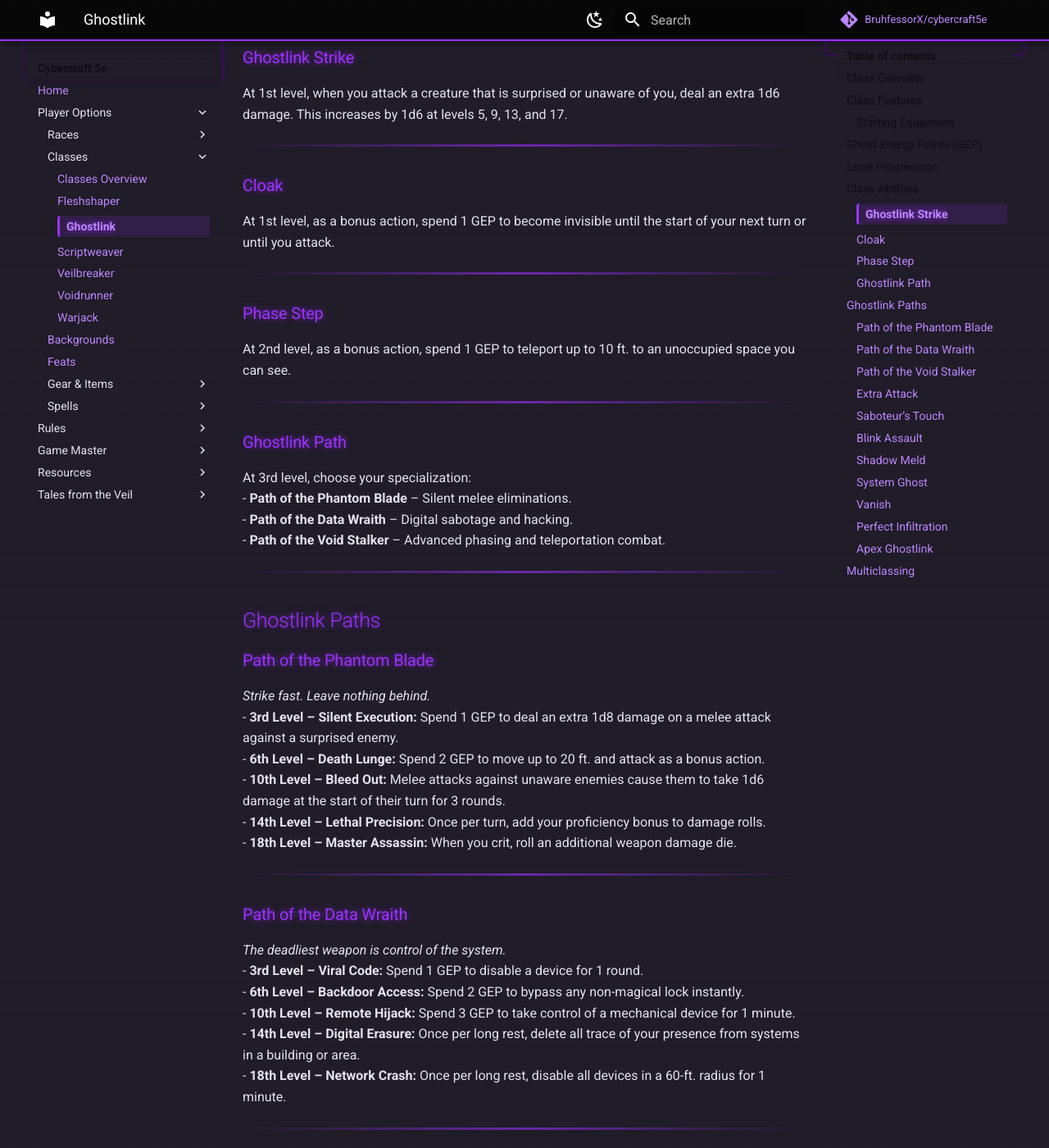
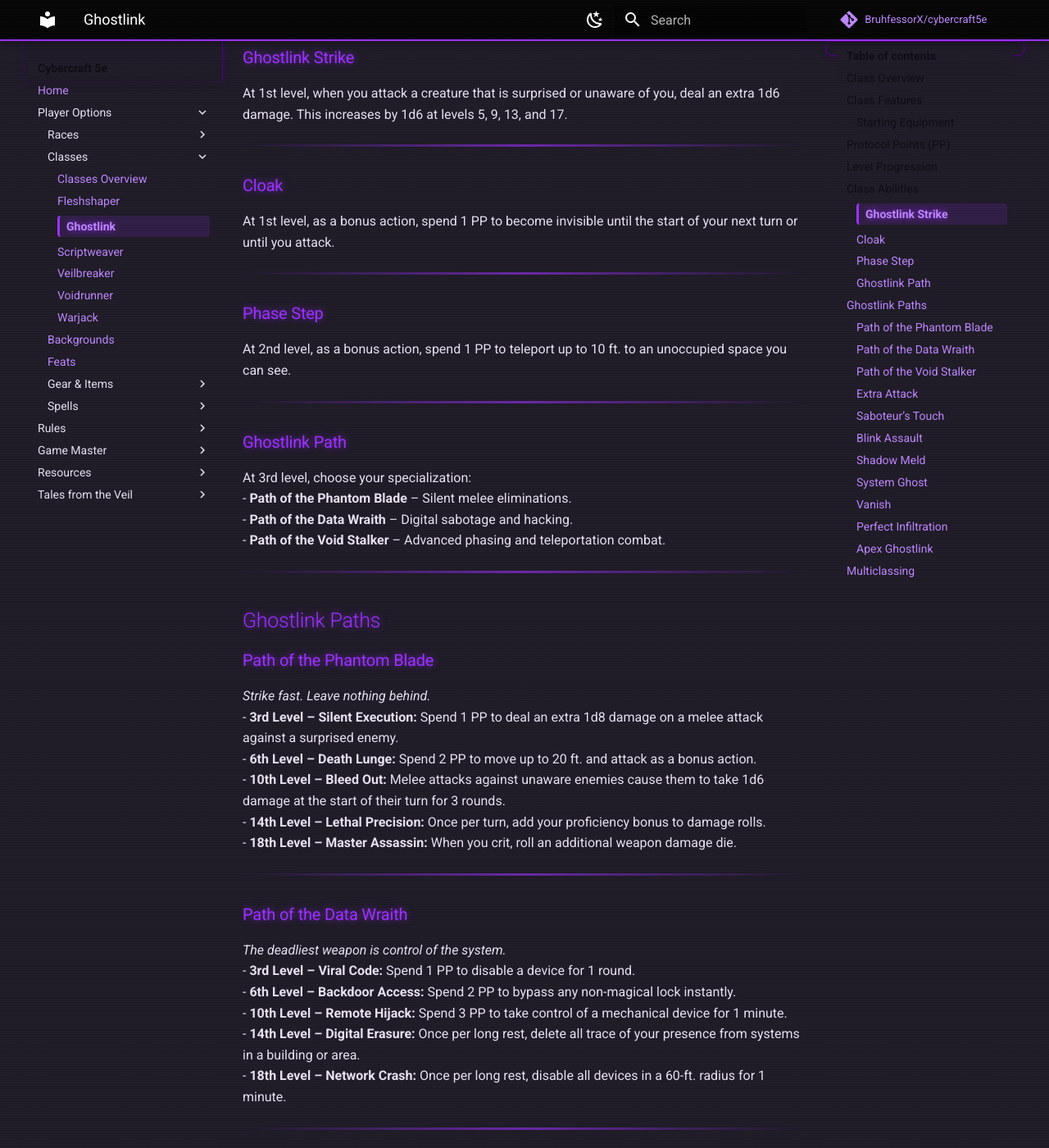
Before and after one commit to BruhfessorX/cybercraft5e, an MkDocs documentation site: the page built from docs/player-options/classes/ghostlink.md, in a window 1280 px wide and 1400 px high, scrolled down 2394 px. Shown: the whole window at 82% size. Built offline with MkDocs 1.6.1 and Material for MkDocs 9.7.7, drawn with Linux system fonts in a browser that asks for light colours; comment, search, counter and statistics services are not loaded; some of the changed text lies outside the part shown.

Commit message:
Ghostlink updates

```diff
--- a/docs/player-options/classes/ghostlink.md
+++ b/docs/player-options/classes/ghostlink.md
@@ -24,24 +24,24 @@
 
 ### Starting Equipment
 You start with the following equipment, in addition to the equipment granted by your background:
-- (a) light pistol or (b) silenced blade
-- (a) light armor or (b) stealth suit
+- (a) light weapon or (b) combat knife
+- (a) light armor or (b) medium armor
 - Hacking tools
 - 30 credits
 
 ---
 
-## Ghost Energy Points (GEP)
-Ghost Energy Points power the Ghostlink’s stealth tech and phasing abilities.
+## Protocol Points (PP)
+Protocol Points power the Ghostlink’s stealth tech and phasing abilities.
 - **Starts at 3 at level 1**, scaling to 25 by level 20.
-- **Regains on short or long rest**.
+- **Regains on long rest**.
 - Can be used for cloaking, teleportation, or special attacks.
 
 ---
 
 ## Level Progression
 
-| Level | Features | GEP |
+| Level | Features | PP |
 |-------|----------|-----|
 | 1     | Ghostlink Strike, Cloak | 3 |
 | 2     | Phase Step | 4 |
@@ -74,12 +74,12 @@
 ---
 
 ### Cloak
-At 1st level, as a bonus action, spend 1 GEP to become invisible until the start of your next turn or until you attack.
+At 1st level, as a bonus action, spend 1 PP to become invisible until the start of your next turn or until you attack.
 
 ---
 
 ### Phase Step
-At 2nd level, as a bonus action, spend 1 GEP to teleport up to 10 ft. to an unoccupied space you can see.
+At 2nd level, as a bonus action, spend 1 PP to teleport up to 10 ft. to an unoccupied space you can see.
 
 ---
 
@@ -95,8 +95,8 @@
 
 ### Path of the Phantom Blade
 *Strike fast. Leave nothing behind.*
-- **3rd Level – Silent Execution:** Spend 1 GEP to deal an extra 1d8 damage on a melee attack against a surprised enemy.
-- **6th Level – Death Lunge:** Spend 2 GEP to move up to 20 ft. and attack as a bonus action.
+- **3rd Level – Silent Execution:** Spend 1 PP to deal an extra 1d8 damage on a melee attack against a surprised enemy.
+- **6th Level – Death Lunge:** Spend 2 PP to move up to 20 ft. and attack as a bonus action.
 - **10th Level – Bleed Out:** Melee attacks against unaware enemies cause them to take 1d6 damage at the start of their turn for 3 rounds.
 - **14th Level – Lethal Precision:** Once per turn, add your proficiency bonus to damage rolls.
 - **18th Level – Master Assassin:** When you crit, roll an additional weapon damage die.
@@ -105,9 +105,9 @@
 
 ### Path of the Data Wraith
 *The deadliest weapon is control of the system.*
-- **3rd Level – Viral Code:** Spend 1 GEP to disable a device for 1 round.
-- **6th Level – Backdoor Access:** Spend 2 GEP to bypass any non-magical lock instantly.
-- **10th Level – Remote Hijack:** Spend 3 GEP to take control of a mechanical device for 1 minute.
+- **3rd Level – Viral Code:** Spend 1 PP to disable a device for 1 round.
+- **6th Level – Backdoor Access:** Spend 2 PP to bypass any non-magical lock instantly.
+- **10th Level – Remote Hijack:** Spend 3 PP to take control of a mechanical device for 1 minute.
 - **14th Level – Digital Erasure:** Once per long rest, delete all trace of your presence from systems in a building or area.
 - **18th Level – Network Crash:** Once per long rest, disable all devices in a 60-ft. radius for 1 minute.
 
@@ -115,9 +115,9 @@
 
 ### Path of the Void Stalker
 *The shortest path is through the walls.*
-- **3rd Level – Blink Slash:** Spend 1 GEP to teleport up to 10 ft. and make a melee attack.
-- **6th Level – Phase Dodge:** Spend 2 GEP to become incorporeal until the start of your next turn, avoiding all physical attacks.
-- **10th Level – Void Strike:** Spend 3 GEP to make an attack that ignores armor and resistances.
+- **3rd Level – Blink Slash:** Spend 1 PP to teleport up to 10 ft. and make a melee attack.
+- **6th Level – Phase Dodge:** Spend 2 PP to become incorporeal until the start of your next turn, avoiding all physical attacks.
+- **10th Level – Void Strike:** Spend 3 PP to make an attack that ignores armor and resistances.
 - **14th Level – Rapid Shift:** Phase Step’s distance increases to 30 ft.
 - **18th Level – Total Phase:** Once per long rest, become intangible for 1 minute, moving through walls and ignoring all terrain.
 
```
Also changed, not shown: other parts of docs/player-options/classes/ghostlink.md (+1 -1 lines), docs/player-options/races/synthetics.md (+1 -1 lines).
